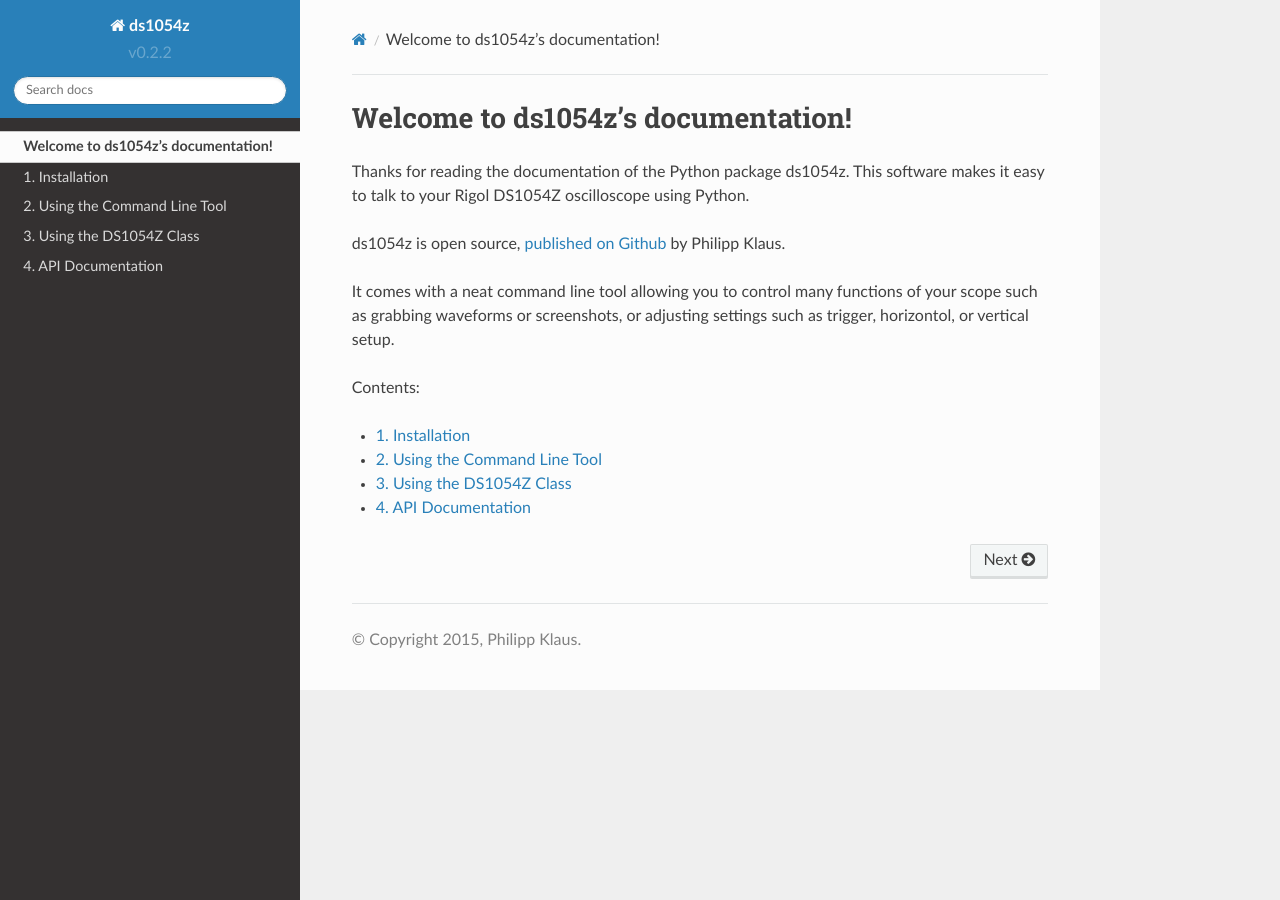
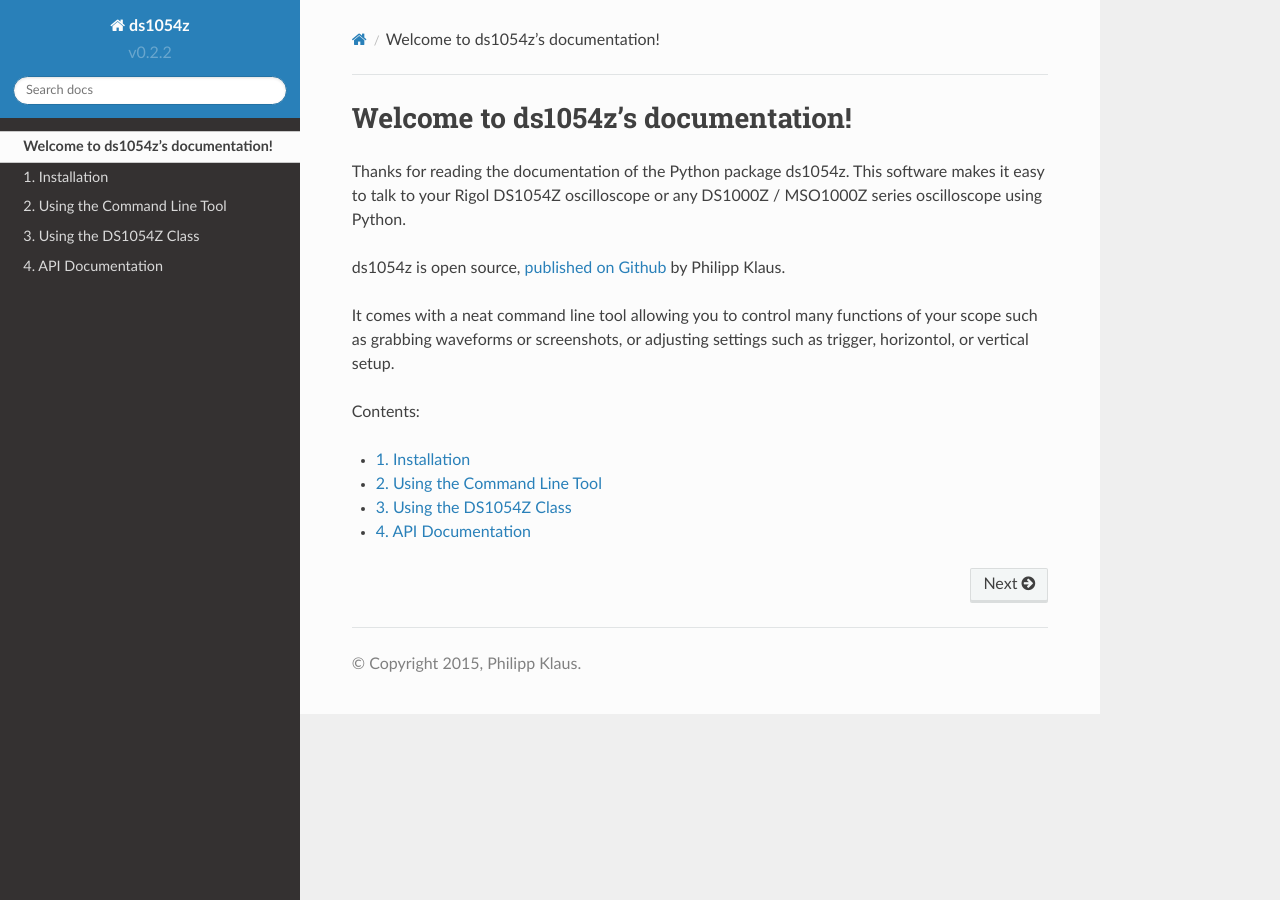
Before and after one commit to pklaus/ds1054z, a Sphinx documentation site: the page built from docs/index.rst, in a window 1280 px wide. Built offline with Sphinx 7.4.7 and the Read the Docs theme 2.0.0, drawn with Linux system fonts in a browser that asks for light colours.

Commit message:
also mention claimed compatibility in the docs

```diff
--- a/docs/index.rst
+++ b/docs/index.rst
@@ -5,7 +5,7 @@
 
 Thanks for reading the documentation of the Python package ds1054z.
 This software makes it easy to talk to your Rigol DS1054Z oscilloscope
-using Python.
+or any DS1000Z / MSO1000Z series oscilloscope using Python.
 
 ds1054z is open source, `published on Github`_ by Philipp Klaus.
 
```
